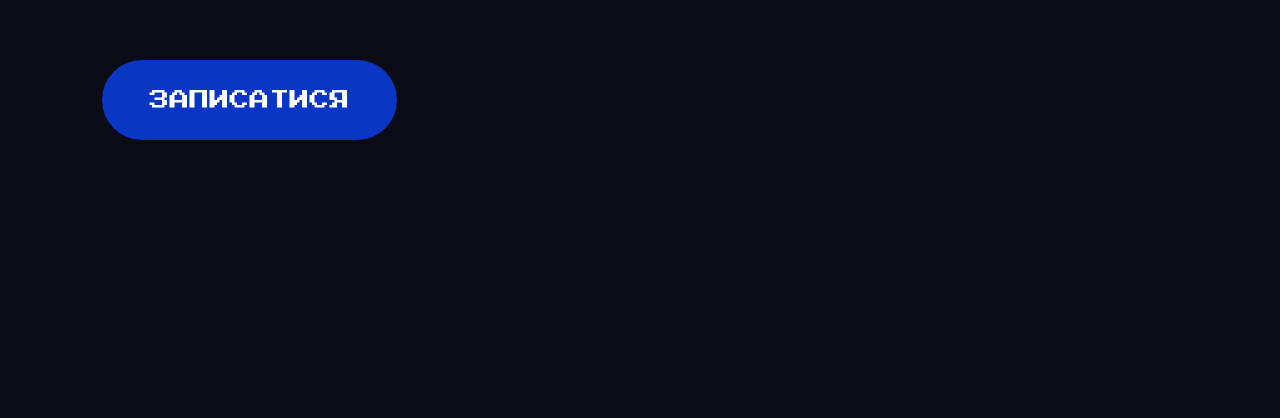
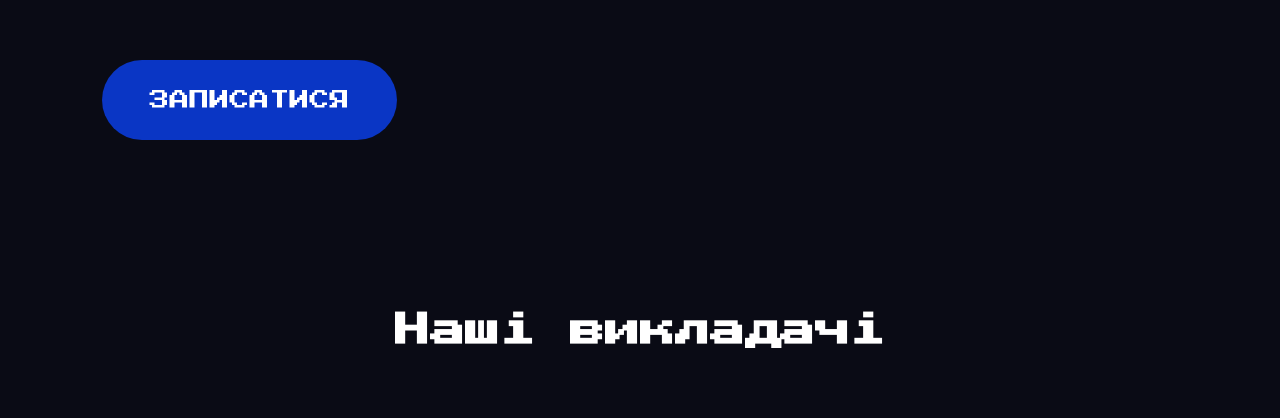
Before and after one commit to Zzezlik/practice_, a website: page index.html in a window 1280 px wide. Shown: the part 547-965 px from the top of the page. Before the commit the page ends 800 px from the top, so only its background shows below. Drawn offline with Linux system fonts and the light colour scheme.

Commit message:
1sst section

```diff
--- a/index.html
+++ b/index.html
@@ -30,8 +30,11 @@
 
         <!--  -->
 
-        <section class="teachers-info">
+        <section class="teachers-info container">
+            <h2 class="sub-title">Наші викладачі</h2>
+            <div class="select">
 
+            </div>
         </section>
     </main>
 </body>
--- a/styles.css
+++ b/styles.css
@@ -50,11 +50,20 @@ body {
     margin-bottom: 97px;
 }
 
-
-.container {
-    margin: auto 102px;
+.teachers-overall {
     display: flex;
     flex-direction: row;
     justify-content: space-between;
     gap: 100px;
+
 }
+
+.container {
+    margin: auto 102px;
+}
+
+
+.teachers-info {
+    margin-top: 175px;
+    display: flex;
+}
```
